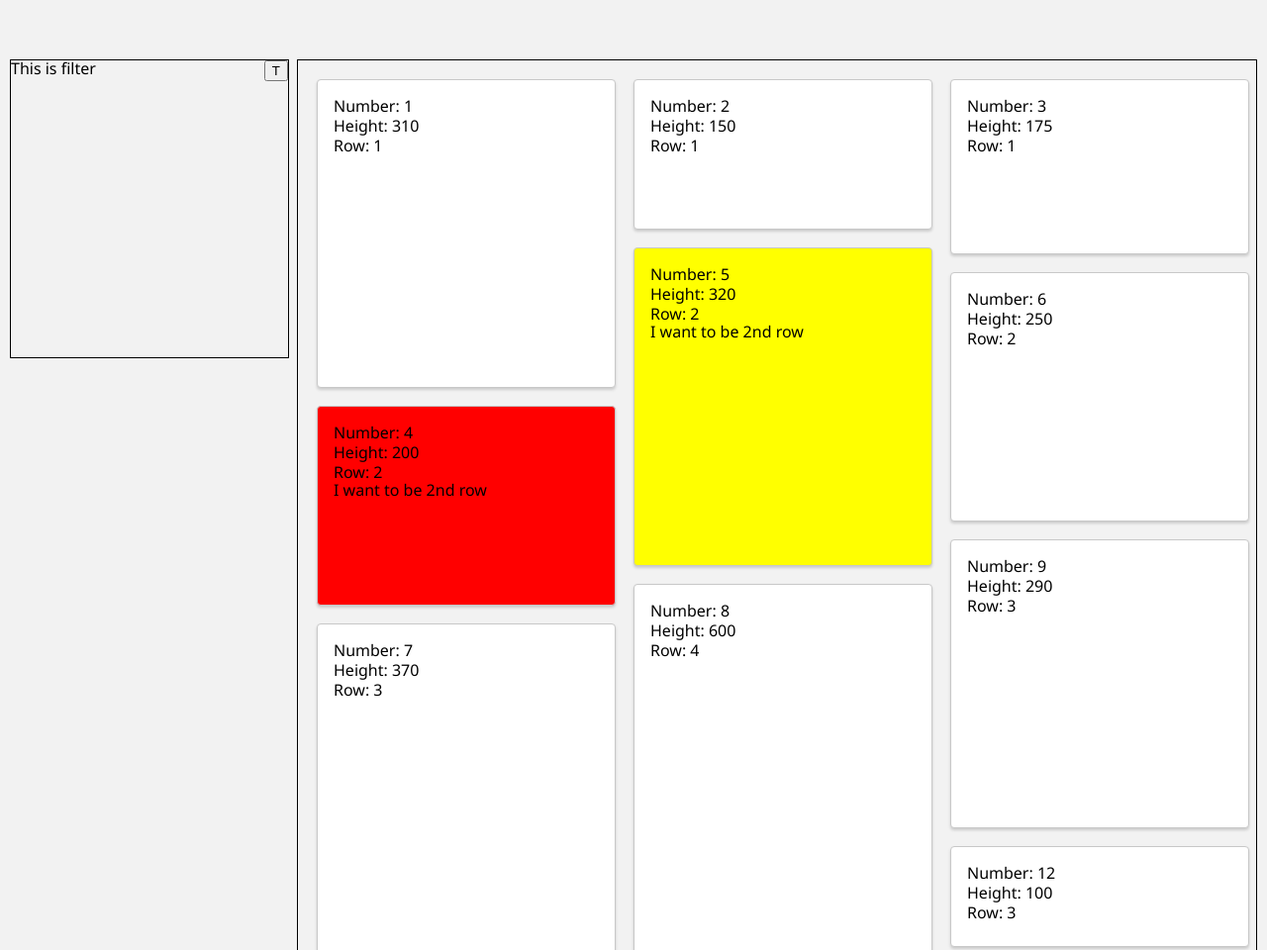
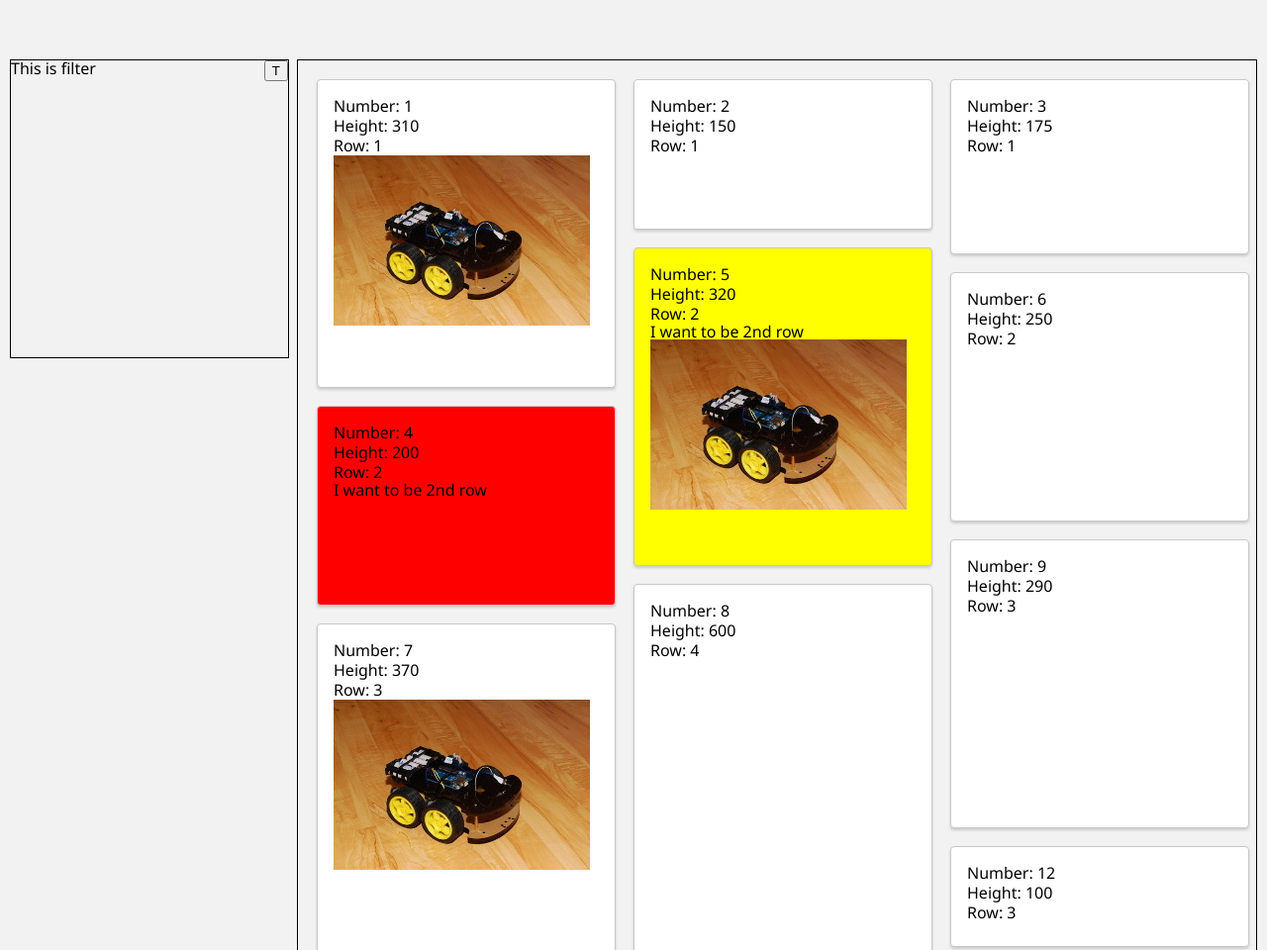
Before and after one commit to DzikuVx/jsWidgets, a plain HTML site: page index.html in a window 1280 px wide. Shown: the part 140-1100 px from the top of the page at 99% size. Drawn offline with Linux system fonts and the light colour scheme.

Commit message:
some more positioning

```diff
--- a/index.html
+++ b/index.html
@@ -14,12 +14,22 @@
 		</section>
 	</div>
 	<div id="widget-container">
+		<div class="widget to-process" data-height="310">
+			<section>
+				<div class="widget-number">Number: <span></span></div>
+				<div class="widget-height">Height: <span></span></div>
+				<div class="widget-row">Row: <span></span></div>
+				<img src="assets/img1.jpg" />
+			</section>
+		</div>
+
 		<div class="widget to-process" data-height="300" data-row="5" style="background-color: red;">
 			<section>
 				<div class="widget-number">Number: <span></span></div>
 				<div class="widget-height">Height: <span></span></div>
 				<div class="widget-row">Row: <span></span></div>
 				<h2>I want to be 5nd row</h2>
+				<img src="assets/img1.jpg" />
 			</section>
 		</div>
 		<div class="widget to-process" data-height="200" data-row="2" style="background-color: red;">
@@ -44,13 +54,7 @@
 				<div class="widget-height">Height: <span></span></div>
 				<div class="widget-row">Row: <span></span></div>
 				<h2>I want to be 2nd row</h2>
-			</section>
-		</div>
-		<div class="widget to-process" data-height="310">
-			<section>
-				<div class="widget-number">Number: <span></span></div>
-				<div class="widget-height">Height: <span></span></div>
-				<div class="widget-row">Row: <span></span></div>
+				<img src="assets/img1.jpg" />
 			</section>
 		</div>
 		<div class="widget to-process" data-height="150">
@@ -79,6 +83,7 @@
 				<div class="widget-number">Number: <span></span></div>
 				<div class="widget-height">Height: <span></span></div>
 				<div class="widget-row">Row: <span></span></div>
+				<img src="assets/img1.jpg" />
 			</section>
 		</div>
 		<div class="widget to-process" data-height="600">
--- a/js/jsWidgets.js
+++ b/js/jsWidgets.js
@@ -67,13 +67,13 @@ jsWidgets.widgets = (function() {
 		var column = getColumnNumber(currentNumber);
 		var row = getRow(jsWidgets.columns.getTop(column)) + 1;
 
-		widget = $('.to-process[data-row=' + row + ']').first();
+		widget = $('#widget-container div.to-process[data-row=' + row + ']').first();
 
 		if (widget.length > 0) {
 			return widget;
 		}
 
-		widget = $('.to-process:not([data-row])').first();
+		widget = $('#widget-container div.to-process:not([data-row])').first();
 
 		return widget;
 	};
@@ -104,11 +104,13 @@ jsWidgets.widgets = (function() {
 		jsWidgets.columns.setTop(column, top);
 
 		widget.css('left', getWidgetLeft(column));
-		widget.find('.widget-number span').html(currentNumber + 1);
-		widget.find('.widget-height span').html(height);
-		widget.find('.widget-row span').html(getRow(top));
+		widget.find('div.widget-number span').html(currentNumber + 1);
+		widget.find('div.widget-height span').html(height);
+		widget.find('div.widget-row span').html(getRow(top));
 		widget.removeClass('to-process');
 		widget.show();
+
+		return false;
 	};
 
 	self.computeColumnCount = function() {
@@ -162,7 +164,7 @@ jsWidgets.widgets = (function() {
 
 	self.reset = function() {
 
-		$('.widget').addClass('to-process');
+		$('div.widget').addClass('to-process');
 
 		jsWidgets.columns.reset();
 
@@ -224,6 +226,7 @@ jsWidgets.filter = (function () {
 			self.show();
 		}
 
+		return false;
 	};
 
 	return self;
@@ -242,4 +245,6 @@ $(window).resize(function() {
 
 		jsWidgets.widgets.reset();
 	}
+
+	return false;
 });
```
Also changed, not shown: assets/img1.jpg (added).
